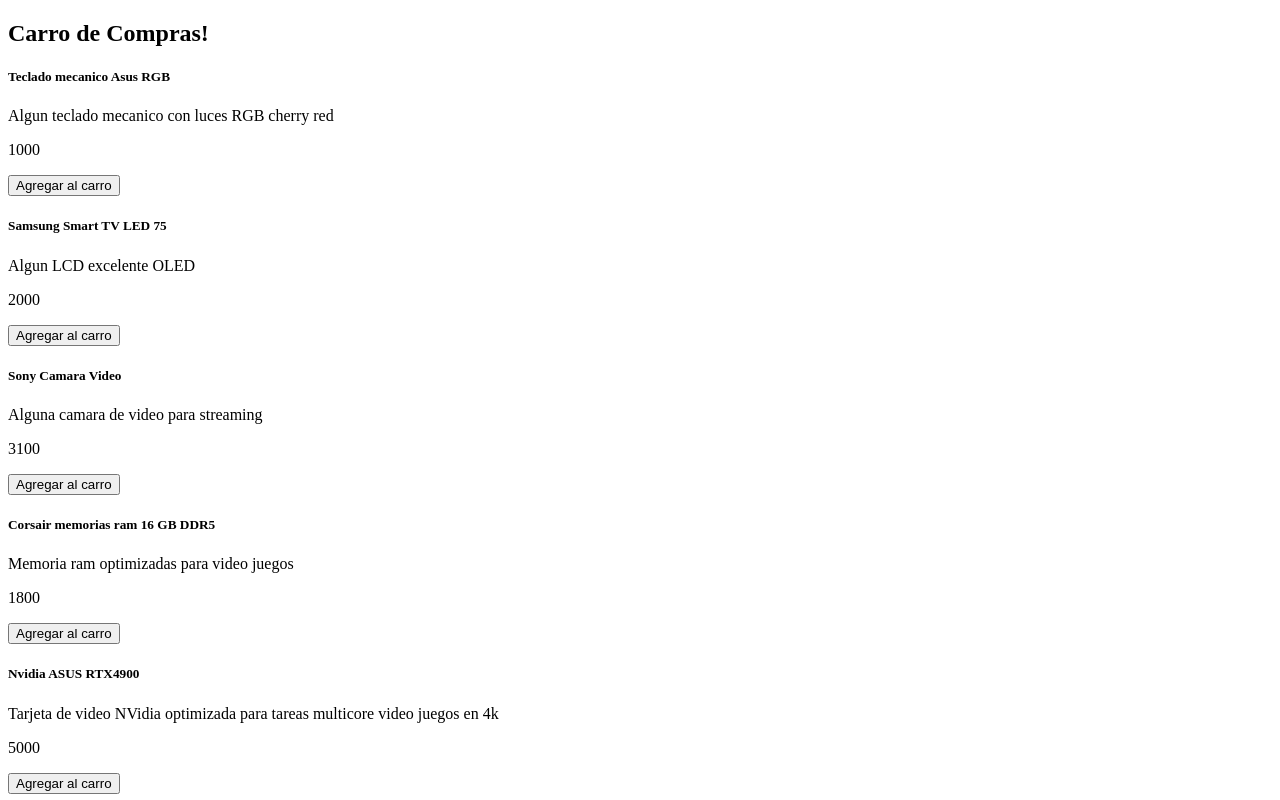
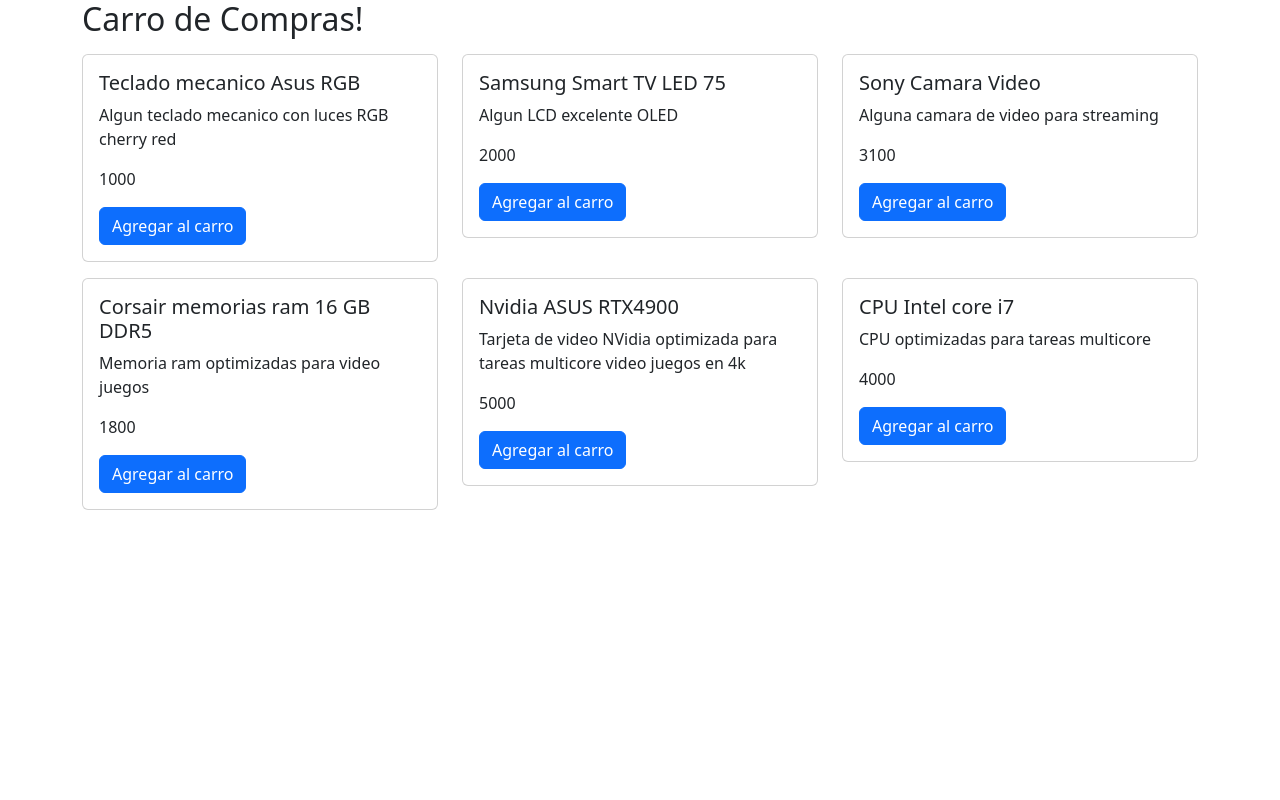
Before and after one commit to israel-llm/cart-app, an Angular app: page / in a window 1280 px wide. Shown: the top 800 px of the page. Built offline with nearby package versions, Linux system fonts and the light colour scheme.

Commit message:
Agregando Bootstrap y probando estilos

```diff
--- a/src/app/app.component.html
+++ b/src/app/app.component.html
@@ -1 +1,3 @@
-<app-cart-app></app-cart-app>
+<div class="container">
+  <app-cart-app/>
+</div>
--- a/src/app/components/cart-app/cart-app.component.html
+++ b/src/app/components/cart-app/cart-app.component.html
@@ -1,13 +1,17 @@
 <h2>Carro de Compras!</h2>
 
-<div>
+<div class="row">
 
   @for(product of products; track $index){
-    <div>
-      <h5>{{product.name}}</h5>
-      <p>{{product.description}}</p>
-      <p>{{product.price}}</p>
-      <button>Agregar al carro</button>
+    <div class="col-4 my-2">
+      <div class="card">
+        <div class="card-body">
+          <h5 class="card-title">{{product.name}}</h5>
+          <p class="card-text">{{product.description}}</p>
+          <p class="card-text">{{product.price}}</p>
+          <button class="btn btn-primary">Agregar al carro</button>
+        </div>
+      </div>
     </div>
   }
 
--- a/src/index.html
+++ b/src/index.html
@@ -6,6 +6,7 @@
   <base href="/">
   <meta name="viewport" content="width=device-width, initial-scale=1">
   <link rel="icon" type="image/x-icon" href="favicon.ico">
+  <link href="https://cdn.jsdelivr.net/npm/bootstrap@5.3.8/dist/css/bootstrap.min.css" rel="stylesheet" integrity="sha384-sRIl4kxILFvY47J16cr9ZwB07vP4J8+LH7qKQnuqkuIAvNWLzeN8tE5YBujZqJLB" crossorigin="anonymous">
 </head>
 <body>
   <app-root></app-root>
```
